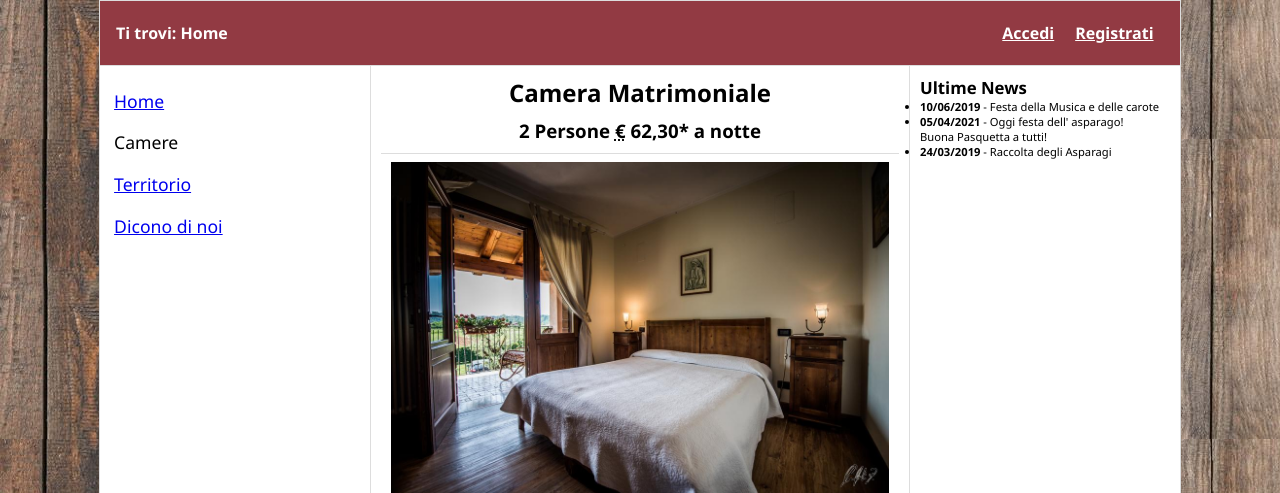
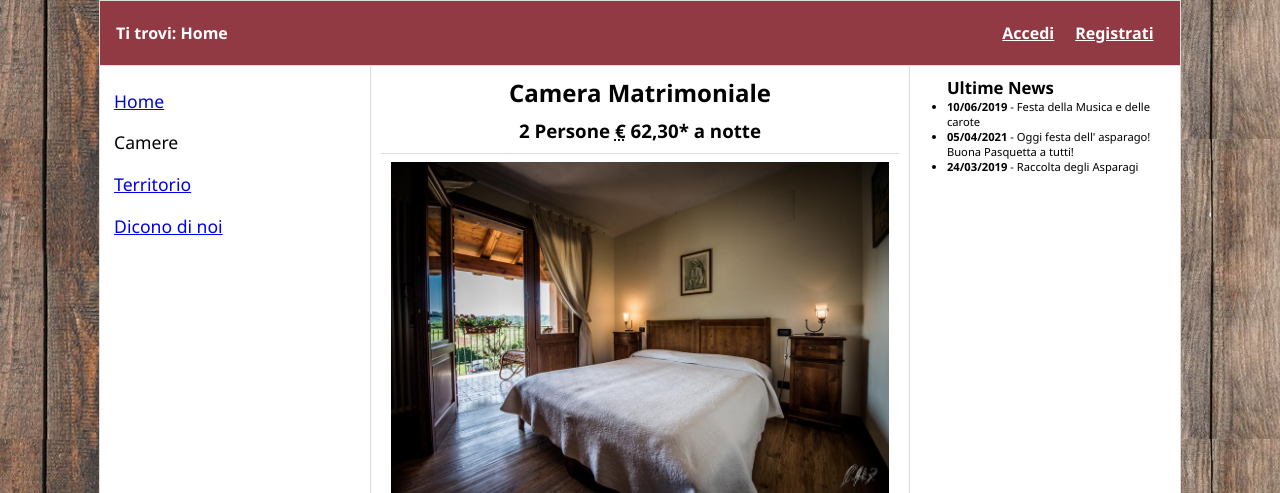
Before and after one commit to inspektral/agriturimso_tecweb_proj, a PHP site: page /camere.html in a window 1280 px wide. Shown: the part 161-654 px from the top of the page. Run offline with PHP 8.4, Linux system fonts and the light colour scheme.

Commit message:
fix rightsidebar css puntini elenco

```diff
--- a/style/style_lavoro.css
+++ b/style/style_lavoro.css
@@ -140,6 +140,7 @@ SEZIONE RIGHTSIDEBAR
 */
 #rightSideBar {
 	font-size: 0.7em;
+	padding-left: 3%;
 }
 
 #adminSection {
@@ -156,6 +157,10 @@ SEZIONE RIGHTSIDEBAR
 	text-decoration: none;
 	display: inline-block;
 	font-size: 16px;
+}
+
+#ultimeNews {
+	padding-left: 2%;
 }
 
 /*
@@ -276,11 +281,11 @@ SEZIONE CONTENUTO
 	padding-bottom: 1em;
 }
 
-.prenota_Button{
+.prenota_Button {
 	text-align: center;
 }
 
-.linkButton{
+.linkButton {
 	text-align: center;
 	border: #923a43;
 	border-style: solid;
```
